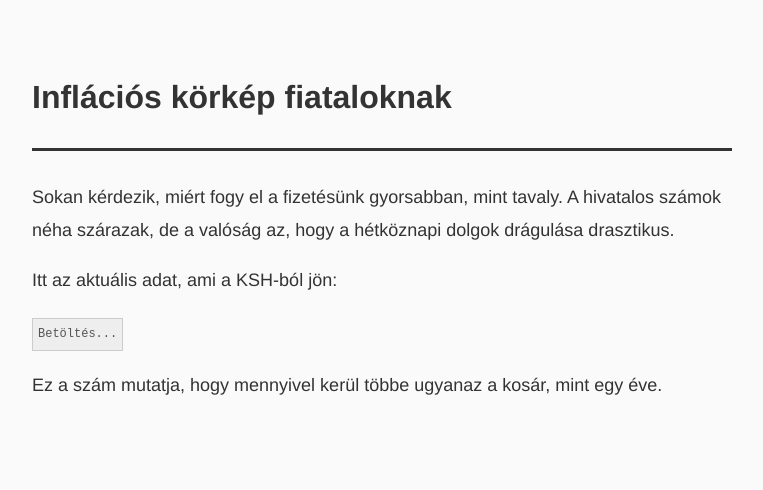
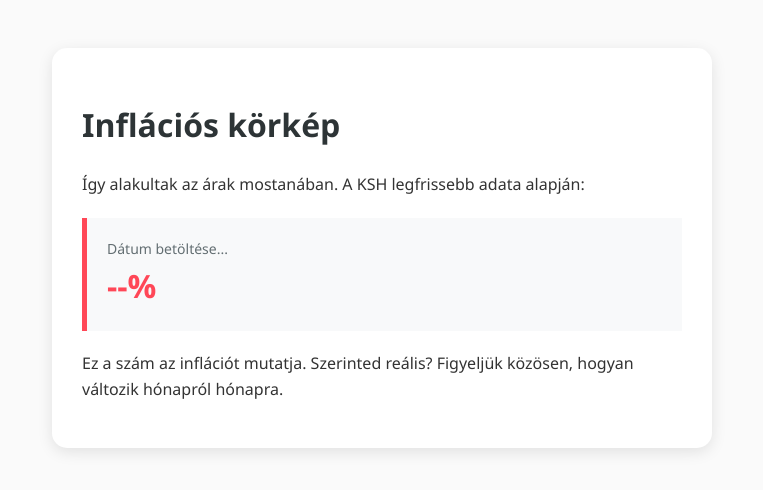
Before and after one commit to nagydani6565-cyber/inflacio-koveto, a plain HTML site: page index.html in a window 1280 px wide. Shown: the whole page, without its empty margins (258-1021 px from the left). Drawn offline with Linux system fonts and the light colour scheme; no server answers.

Commit message:
Revamp inflation tracking page layout and style
Updated the inflation tracking webpage with a new design and improved functionality.

```diff
--- a/index.html
+++ b/index.html
@@ -2,33 +2,27 @@
 <html lang="hu">
 <head>
     <meta charset="UTF-8">
-    <title>Infláció - Mit érez a pénztárcád?</title>
+    <title>Infláció Érzékelő</title>
     <style>
-        /* A szép, modern oldal stílusa */
-        body { font-family: 'Helvetica', sans-serif; background: #fafafa; color: #333; line-height: 1.8; padding: 40px; }
-        .container { max-width: 700px; margin: auto; }
-        header { border-bottom: 3px solid #333; margin-bottom: 30px; }
-        h1 { font-size: 32px; }
-        .szoveg { font-size: 18px; margin-bottom: 20px; }
-
-        /* A csúnya adatdoboz */
-        #adat { font-family: monospace; background: #eee; border: 1px solid #ccc; padding: 5px; font-size: 12px; color: #555; display: inline-block; }
+        body { font-family: 'Segoe UI', sans-serif; background: #fafafa; color: #333; line-height: 1.6; padding: 40px; }
+        .container { max-width: 600px; margin: auto; background: white; padding: 30px; border-radius: 15px; box-shadow: 0 4px 15px rgba(0,0,0,0.1); }
+        h1 { color: #2d3436; }
+        .adat-doboz { background: #f8f9fa; border-left: 5px solid #ff4757; padding: 20px; margin: 20px 0; }
+        .szam { font-size: 32px; font-weight: bold; color: #ff4757; }
+        .datum { color: #636e72; font-size: 14px; }
     </style>
 </head>
 <body>
     <div class="container">
-        <header>
-            <h1>Inflációs körkép fiataloknak</h1>
-        </header>
+        <h1>Inflációs körkép</h1>
+        <p>Így alakultak az árak mostanában. A KSH legfrissebb adata alapján:</p>
 
-        <section class="szoveg">
-            <p>Sokan kérdezik, miért fogy el a fizetésünk gyorsabban, mint tavaly. A hivatalos számok néha szárazak, de a valóság az, hogy a hétköznapi dolgok drágulása drasztikus.</p>
-            <p>Itt az aktuális adat, ami a KSH-ból jön:</p>
+        <div class="adat-doboz">
+            <div class="datum" id="datum-kiiras">Dátum betöltése...</div>
+            <div class="szam" id="adat-kiiras">--%</div>
+        </div>
 
-            <div id="adat">Betöltés...</div>
-
-            <p>Ez a szám mutatja, hogy mennyivel kerül többe ugyanaz a kosár, mint egy éve.</p>
-        </section>
+        <p>Ez a szám az inflációt mutatja. Szerinted reális? Figyeljük közösen, hogyan változik hónapról hónapra.</p>
     </div>
 
     <script>
@@ -38,11 +32,11 @@
             .then(res => res.text())
             .then(data => {
                 const lines = data.trim().split("\n");
-                // Mivel a táblázatodban a második sorban (index 1) van az adat, és az első oszlopban (index 0) a dátum,
-                // a második oszlop (index 1) a százalék:
                 const lastLine = lines[lines.length - 1];
                 const cells = lastLine.split(",");
-                document.getElementById('adat').innerText = cells[1] + "%";
+                // cells[0] a dátum, cells[1] az infláció
+                document.getElementById('datum-kiiras').innerText = "Frissítve: " + cells[0];
+                document.getElementById('adat-kiiras').innerText = cells[1] + "%";
             });
     </script>
 </body>
```
